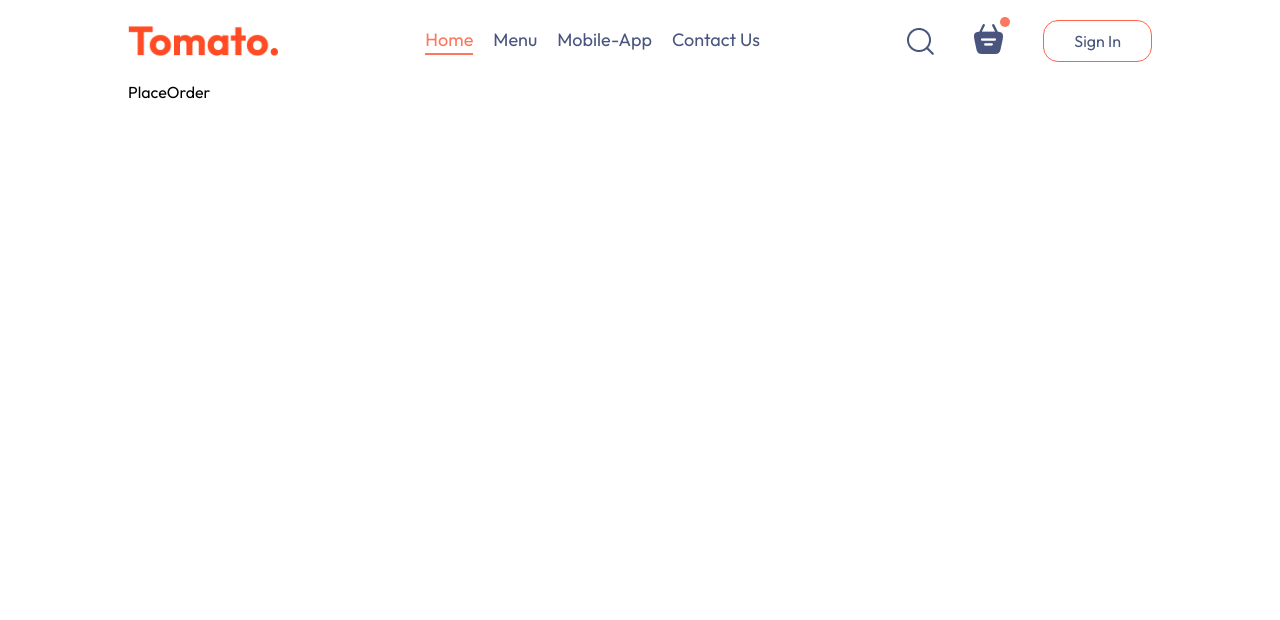
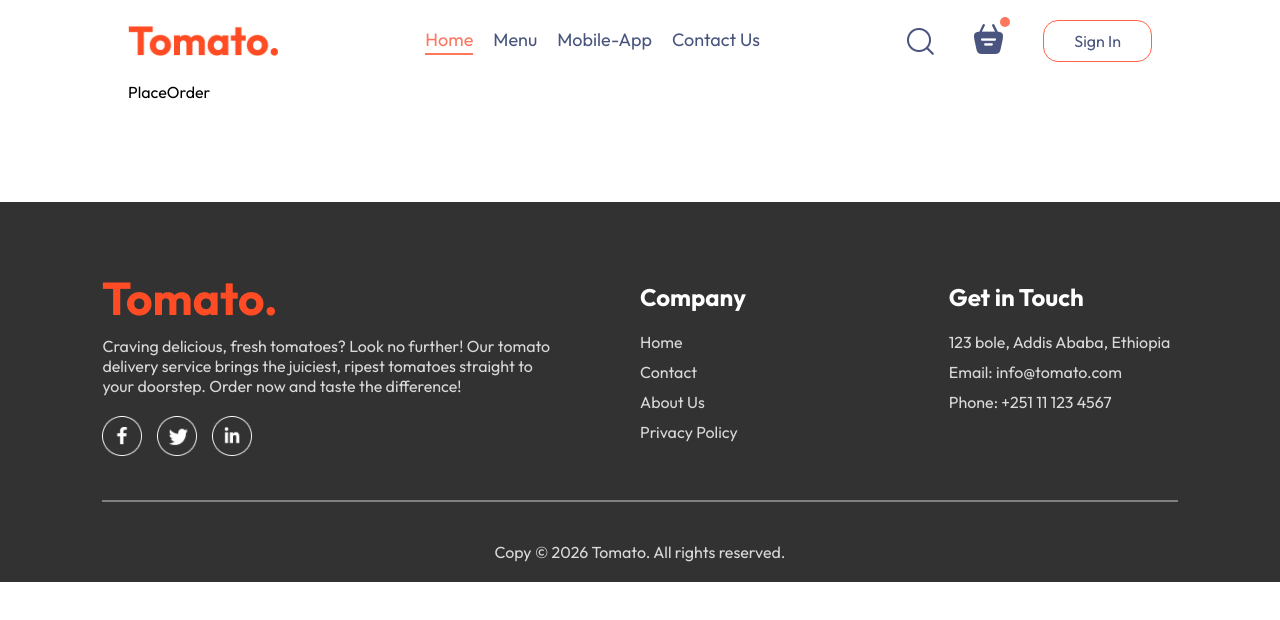
Before and after one commit to habibi-code/Food-Menu, a React (Vite) app in the folder frontend/: page /order in a window 1280 px wide. Shown: the top 620 px of the page. Built offline with nearby package versions, Linux system fonts and the light colour scheme.

Commit message:
Add Footer component with styling and integrate into App

```diff
--- a/frontend/src/App.jsx
+++ b/frontend/src/App.jsx
@@ -4,9 +4,11 @@ import { Routes, Route } from "react-router-dom";
 import Home from "./pages/Home/Home";
 import Cart from "./pages/Cart/Cart";
 import PlaceOrder from "./pages/PlaceOrder/PlaceOrder";
+import Footer from "./components/Footer/Footer";
 
 const App = () => {
   return (
+    <>
       <div className="app">
         <Navbar />
         <Routes>
@@ -15,6 +17,8 @@ const App = () => {
           <Route path="/order" element={<PlaceOrder />} />
         </Routes>
       </div>
+      <Footer />
+    </>
   );
 };
 
--- /dev/null
+++ b/frontend/src/components/Footer/Footer.css
@@ -0,0 +1,59 @@
+.footer {
+    color: #d9d9d9;
+    background-color: #323232;
+    display: flex;
+    flex-direction: column;
+    align-items: center;
+    gap: 20px;
+    padding: 20px 8vw;
+    padding-top: 80px;
+    margin-top: 100px;
+}
+
+.footer-content {
+    display: grid;
+    grid-template-columns: 2fr 1fr 1fr;
+    gap: 80px;
+    width: 100%;
+}
+
+.footer-content-left, .footer-content-center, .footer-content-right {
+    display: flex;
+    flex-direction: column;
+    gap: 20px;
+    align-items: start;
+}
+.footer-content-left li, .footer-content-center li, .footer-content-right li {
+    list-style: none;
+    margin-bottom: 10px;
+    cursor: pointer;
+    transition: color 0.3s ease;
+}
+
+.footer-content-left li:hover, .footer-content-center li:hover, .footer-content-right li:hover {
+    color: #fff;
+    font-weight: bold;
+}
+
+.footer-content-center h2, .footer-content-right h2 {
+    color: #fff;
+}
+
+.footer-social-icons img{
+    width: 40px;
+    margin-right: 15px;
+    cursor: pointer;
+    trunsition: transform 0.3s ease;
+}
+
+.footer-social-icons img:hover {
+    transform: scale(1.1);
+}
+
+.footer hr {
+    width: 100%;
+    height: 2px;
+    margin: 20px 0;
+    border: none;
+    background-color: gray;
+}
--- /dev/null
+++ b/frontend/src/components/Footer/Footer.jsx
@@ -0,0 +1,44 @@
+import React from "react";
+import "./Footer.css";
+import { assets } from "../../assets/assets";
+
+const Footer = () => {
+  return (
+    <div className="footer" id="footer">
+      <div className="footer-content">
+        <div className="footer-content-left">
+          <img src={assets.logo} alt="logo" className="footer-logo" />
+          <p>
+            Craving delicious, fresh tomatoes? Look no further! Our tomato delivery service brings the juiciest, ripest tomatoes straight to your doorstep. Order now and taste the difference!
+          </p>
+          <div className="footer-social-icons">
+            <img src={assets.facebook_icon} alt="Facebook" />
+            <img src={assets.twitter_icon} alt="Twitter" />
+            <img src={assets.linkedin_icon} alt="LinkedIn" />
+          </div>
+        </div>
+        <div className="footer-content-center">
+          <h2>Company</h2>
+          <ul>
+            <li>Home</li>
+            <li>Contact</li>
+            <li>About Us</li>
+            <li>Privacy Policy</li>
+          </ul>
+        </div>
+        <div className="footer-content-right">
+          <h2>Get in Touch</h2>
+          <ul>
+            <li>123 bole, Addis Ababa, Ethiopia</li>
+            <li>Email: info@tomato.com</li>
+            <li>Phone: +251 11 123 4567</li>
+          </ul>
+        </div>
+      </div>
+      <hr />
+      <p>Copy © 2026 Tomato. All rights reserved.</p>
+    </div>
+  );
+};
+
+export default Footer;
```
Lines whose indentation alone changed are shown as unchanged.
